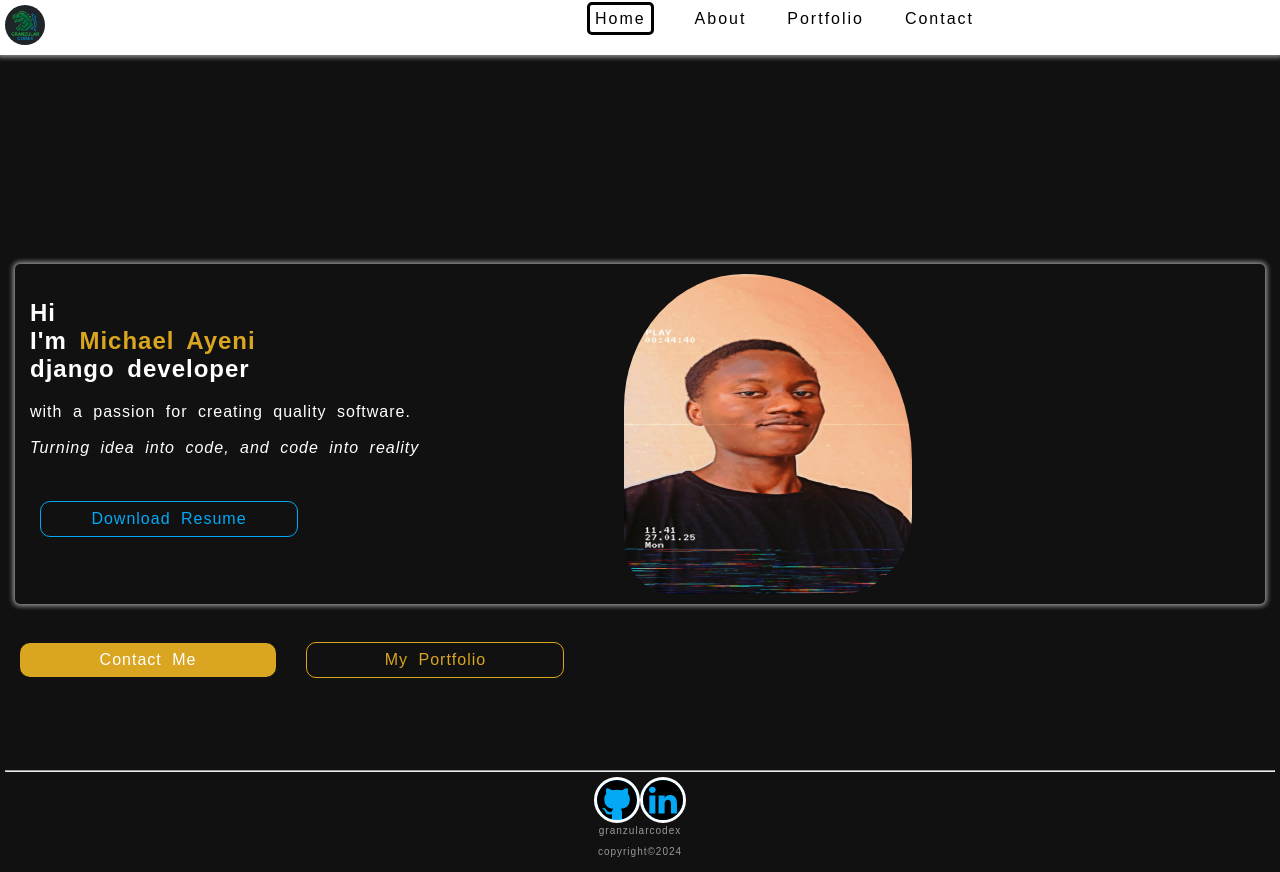
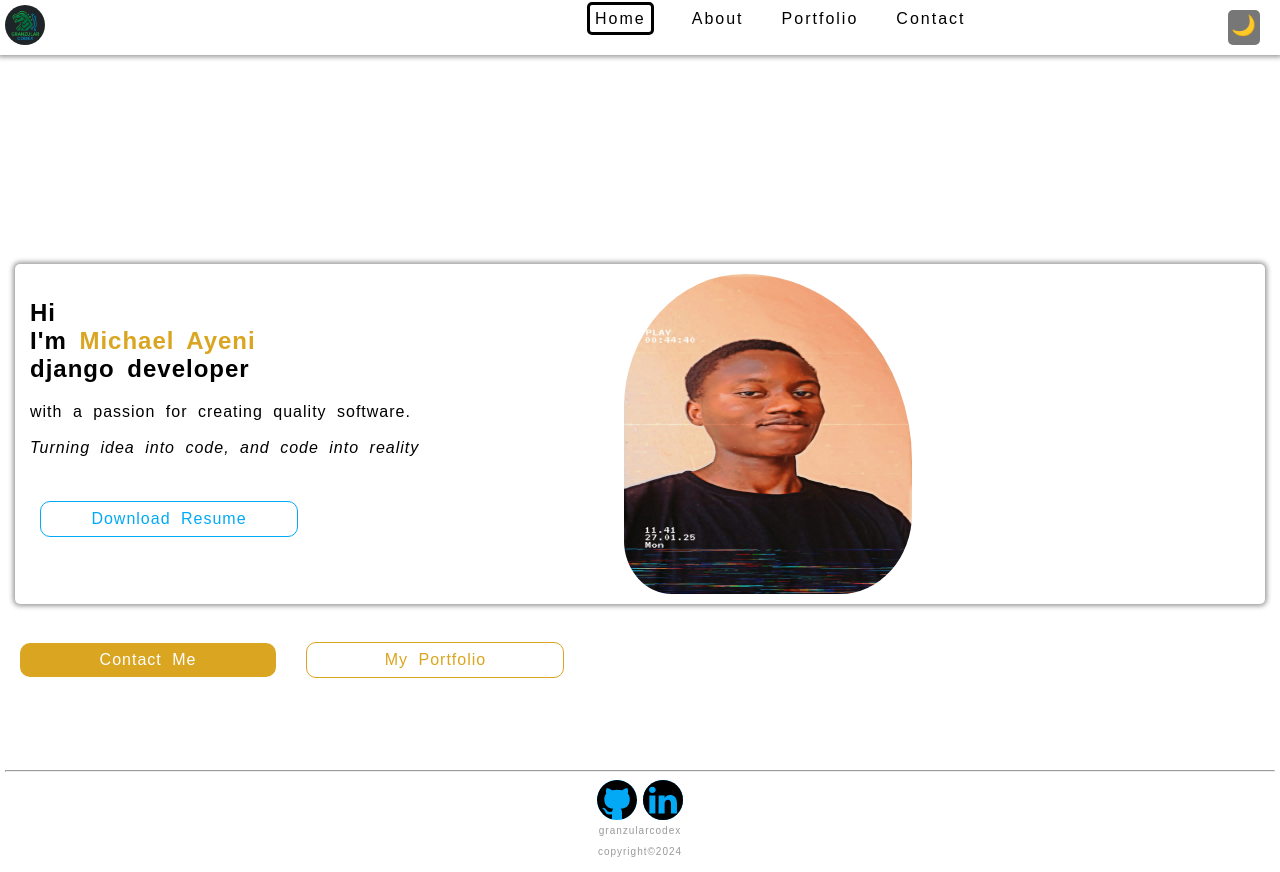
Before and after one commit to Granzular/portfolio-, a Django app: page / in a window 1280 px wide. Run offline with Django 5.2, Linux system fonts and the light colour scheme; data comes from the database, SQL or seed files in the repository; parts of the project's set-up code (start-up, migrations or seed data) failed here and were passed over.

Commit message:
dark theme stable, toggle button working. still needs some tweaking

```diff
--- a/blog/static/blog/css/dark-theme.css
+++ b/blog/static/blog/css/dark-theme.css
@@ -2,3 +2,6 @@ body{
   background-color: #111;
   color: white;
 }
+.navbar, .navbar-ul{
+  background-color: black;
+}
--- a/blog/static/blog/css/light-theme.css
+++ /dev/null
@@ -1,4 +0,0 @@
-body{
-  background-color: white;
-  color: black;
-}
--- a/blog/static/blog/css/navbar.css
+++ b/blog/static/blog/css/navbar.css
@@ -1,4 +1,16 @@
 /* always remember to add padding-top to the main content Below the navbar*/
+#theme-toggle-icon{
+  display: inline-block;
+  border-style:none;
+  border-radius: 5px;
+  padding: 3px;
+  margin: 5px;
+  margin-top: 10px;
+  margin-right: 5px;
+  background-color:#777;
+  font-size: 20px;
+  float: right;
+}
 #brand-logo{
   width:40px;
   height: 40px;
@@ -103,4 +115,8 @@
   .brand-name{
     margin: 10px;
 }
+  #theme-toggle-icon{
+    margin-right: 20px;
+
+  }
 }
--- a/blog/static/blog/js/theme.js
+++ b/blog/static/blog/js/theme.js
@@ -1 +1,18 @@
-console.log(document.querySelector(".theme"));
+window.addEventListener("load",function(e){
+    const theme_link = document.querySelector("#dark-theme");
+
+    const toggle_icon = document.querySelector("#theme-toggle-icon");
+    toggle_icon.addEventListener("click",change_theme);
+    function change_theme(e){
+        e.target.classList.toggle("dark-theme");
+        if (e.target.classList.contains("dark-theme")){
+            e.target.innerHTML = "☀️";
+            theme_link.disabled = false;
+        }
+        else{
+         e.target.innerHTML =  "🌙";
+            theme_link.disabled = true;
+        }
+    }
+}
+);
--- a/blog/templates/blog/generic_base.html
+++ b/blog/templates/blog/generic_base.html
@@ -6,7 +6,7 @@
 {% load static %}
 <link rel="stylesheet" href="{% static 'blog/css/style.css'%}"/>
 <link rel="stylesheet" href="{% static 'blog/css/navbar.css' %}" />
-  <link rel="stylesheet" href="{% static 'blog/css/dark-theme.css' %}" />
+  <link id="dark-theme" disabled rel="stylesheet" href="{% static 'blog/css/dark-theme.css' %}" />
 
 
 <link rel="icon" type="image/png" href="/media/images/favicon.png"/>
--- a/blog/templates/blog/navbar.html
+++ b/blog/templates/blog/navbar.html
@@ -4,12 +4,15 @@
 <img src="/media/images/favicon.
 png" id="brand-logo"  alt='brand logo'>
           <a href="/" class="brand-name"></a>
+
 <img   src="{% static 'blog/images/menuicon01.png' %} " id="menu-icon" class="nav-icon" alt="menu">
+
         <ul class="navbar-ul" id="navbar-ul" >
           <img src="{% static 'blog/images/close.png' %}" class="nav-icon" id="close-icon">
   <li ><a class="nav-link"  href="/">Home</a></li>
           <li><a class="nav-link" href="{% url 'blog:about' %}"> About</a></li>
           <li ><a class="nav-link" href="{% url 'blog:portfolio' %}">Portfolio</a></li>
           <li><a class="nav-link" href="{% url 'blog:contact' %}">Contact</a></li>                    </ul>
+           <p class="theme" id="theme-toggle-icon">🌙</p>
   </nav>
    <!-- <a href="/" class="website-name-link"> <h1 class="website-name">GRANZULAR CODEX</h1></a>-->
```
